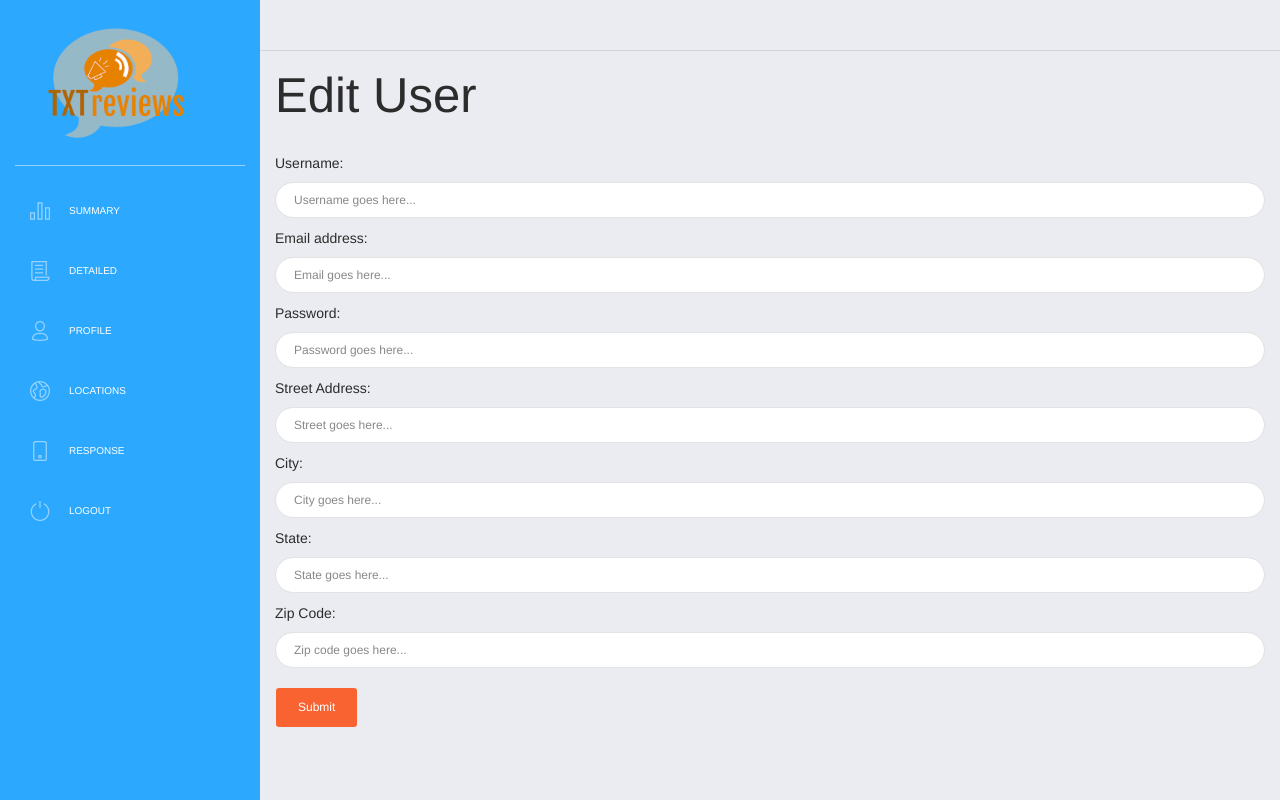
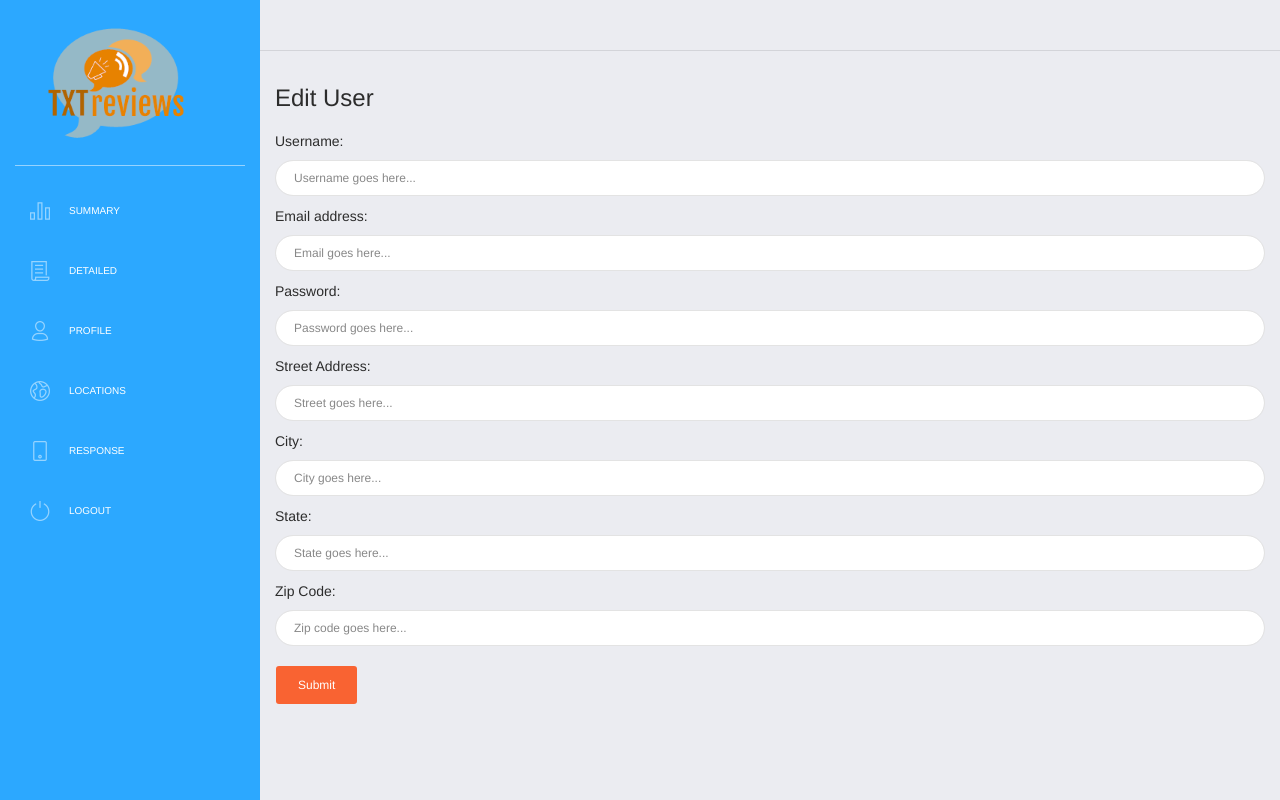
Before and after one commit to brianturk/textreview, a React (Create React App) app in the folder client/: page /edituser in a window 1280 px wide. Built offline with nearby package versions, Linux system fonts and the light colour scheme; what moment-range would draw is missing.

Commit message:
Make headers on all pages h4

```diff
--- a/client/src/pages/AddLocation.js
+++ b/client/src/pages/AddLocation.js
@@ -70,7 +70,7 @@ class AddLocation extends Component {
         <hr />
       <div className="container">
 
-        <h1>Add Location</h1>
+        <h4>Add Location</h4>
         <form onSubmit={this.handleFormSubmit}>
           <div className="form-group">
             <label htmlFor="locationName">Location Name:</label>
--- a/client/src/pages/EditLocation.js
+++ b/client/src/pages/EditLocation.js
@@ -80,7 +80,7 @@ class EditLocation extends Component {
         <hr />
       <div className="container">
 
-        <h1>Edit Location</h1>
+        <h4>Edit Location</h4>
         <form onSubmit={this.handleFormSubmit}>
           <div className="form-group">
             <label htmlFor="locationName">Location Name:</label>
--- a/client/src/pages/EditUser.js
+++ b/client/src/pages/EditUser.js
@@ -46,7 +46,7 @@ class EditUser extends Component {
         <hr />
       <div className="container">
 
-        <h1>Edit User</h1>
+        <h4>Edit User</h4>
         <form onSubmit={this.handleFormSubmit}>
           <div className="form-group">
             <label htmlFor="username">Username:</label>
--- a/client/src/pages/TwilioResponses/index.js
+++ b/client/src/pages/TwilioResponses/index.js
@@ -57,7 +57,7 @@ class TwilioResponses extends Component {
                     <div style={{ marginBottom: "50px" }}><Header dashColor={"black"} {...this.props} /></div>
                     <hr />
                     <div className="container">
-                        <h3>Text Responses</h3>
+                        <h4>Text Responses</h4>
                         <Popup
                             trigger={<label style={styles.responseLabel} htmlFor="surResValid">Valid Survey Response: </label>}
                             position="right top"
```
